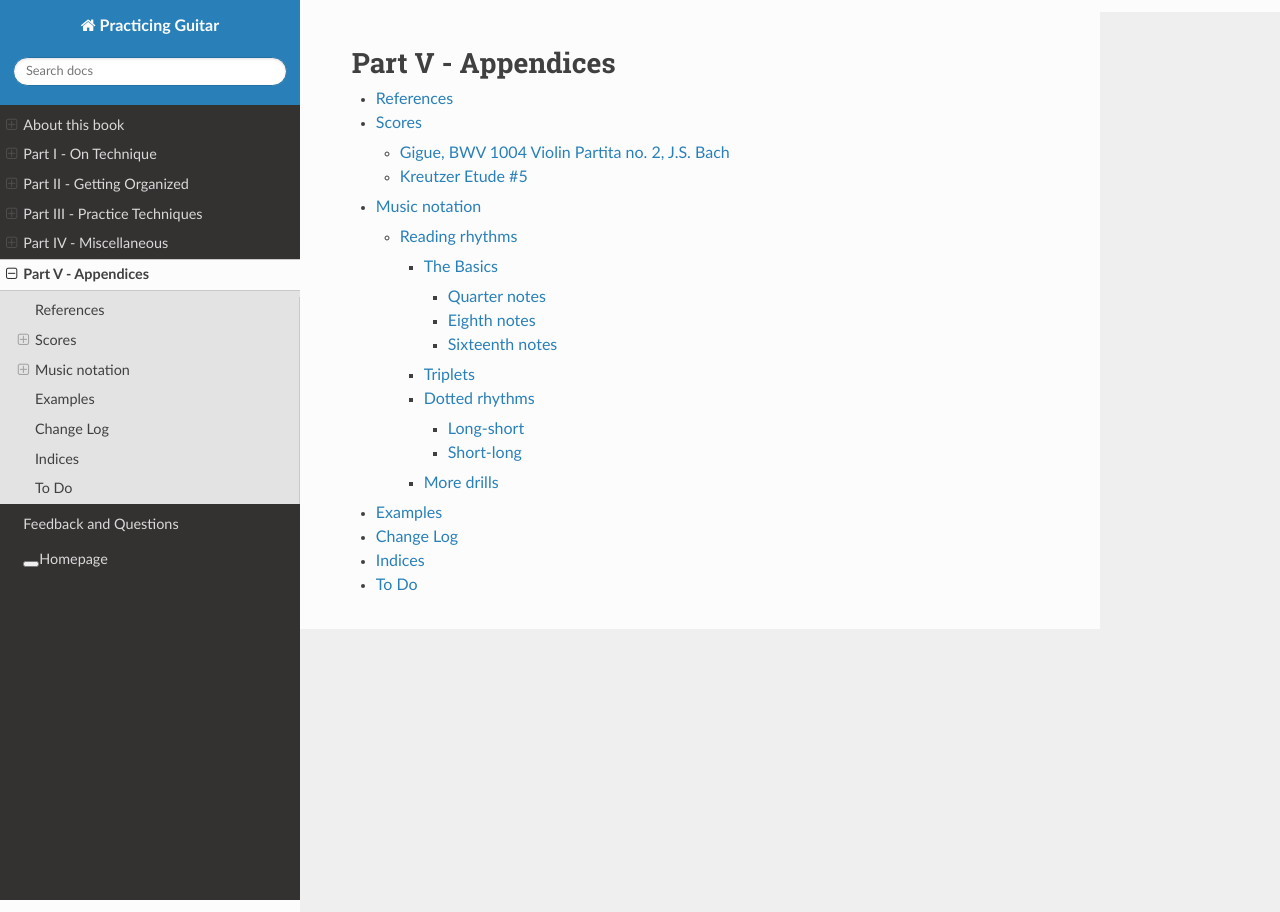
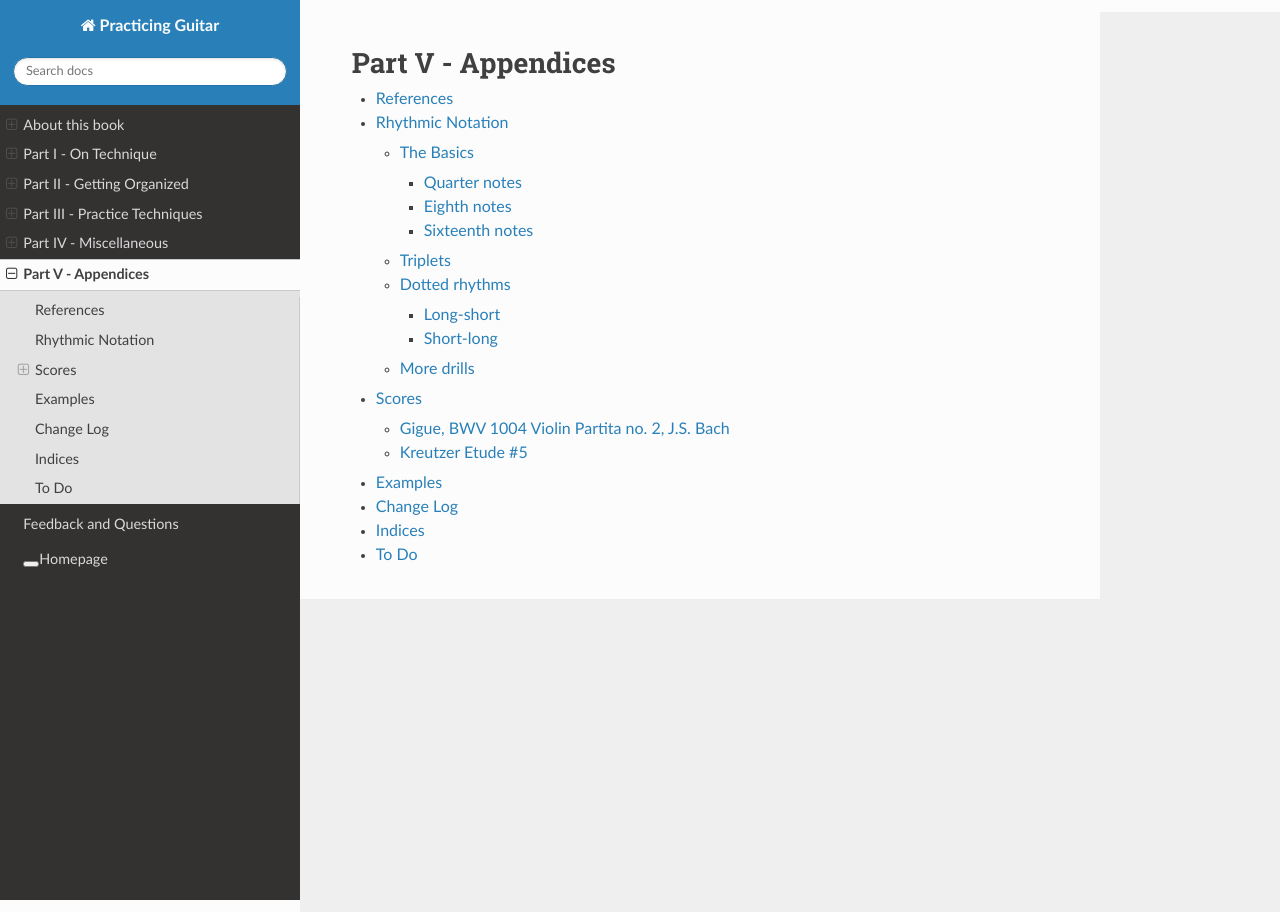
Before and after one commit to jzohrab/practicing-guitar, a Sphinx documentation site: the page built from docs/part-5-appendices/_index.rst, in a window 1280 px wide. Built offline with Sphinx 7.4.7 and the Read the Docs theme 2.0.0, drawn with Linux system fonts in a browser that asks for light colours; a script that is not in the unit is left out.

Commit message:
Reorg rhythms.

```diff
--- a/docs/part-5-appendices/_index.rst
+++ b/docs/part-5-appendices/_index.rst
@@ -8,8 +8,8 @@ Part V - Appendices
    :maxdepth: 5
 
    references
+   reading-rhythms
    scores/index
-   theory/index
    examples/index
    change-log
    indices
--- a/docs/part-5-appendices/theory/reading-rhythms.rst
+++ b/docs/part-5-appendices/reading-rhythms.rst
@@ -1,7 +1,7 @@
 .. _reading-rhythms:
 
-Reading rhythms
-===============
+Rhythmic Notation
+=================
 
 *Just enough* notation for you to read any examples in this book.  (There's much more to this topic: ties, rests, tuples, etc.)
 
```
Also changed, not shown: docs/part-5-appendices/theory/index.rst (deleted, +0 -9 lines).
